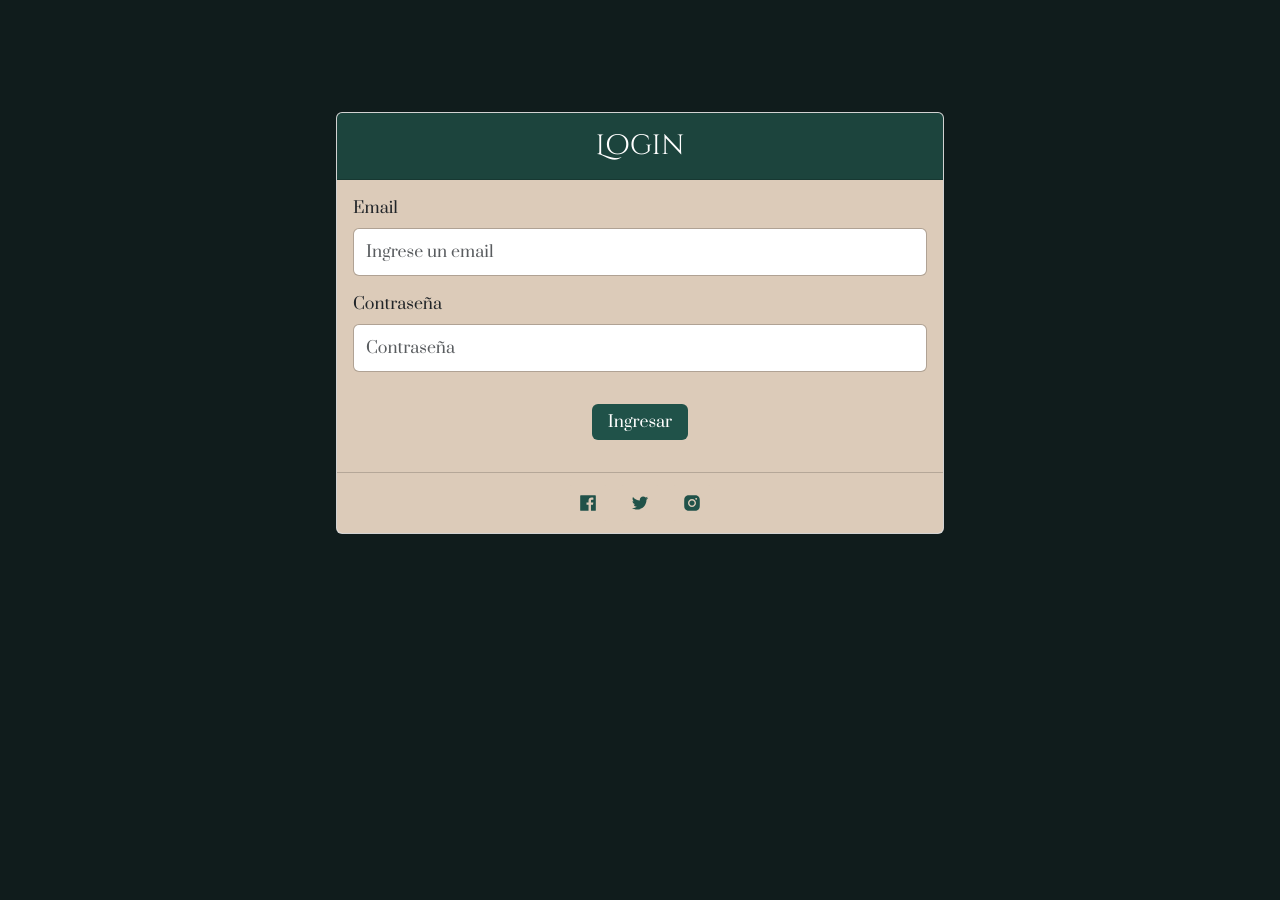
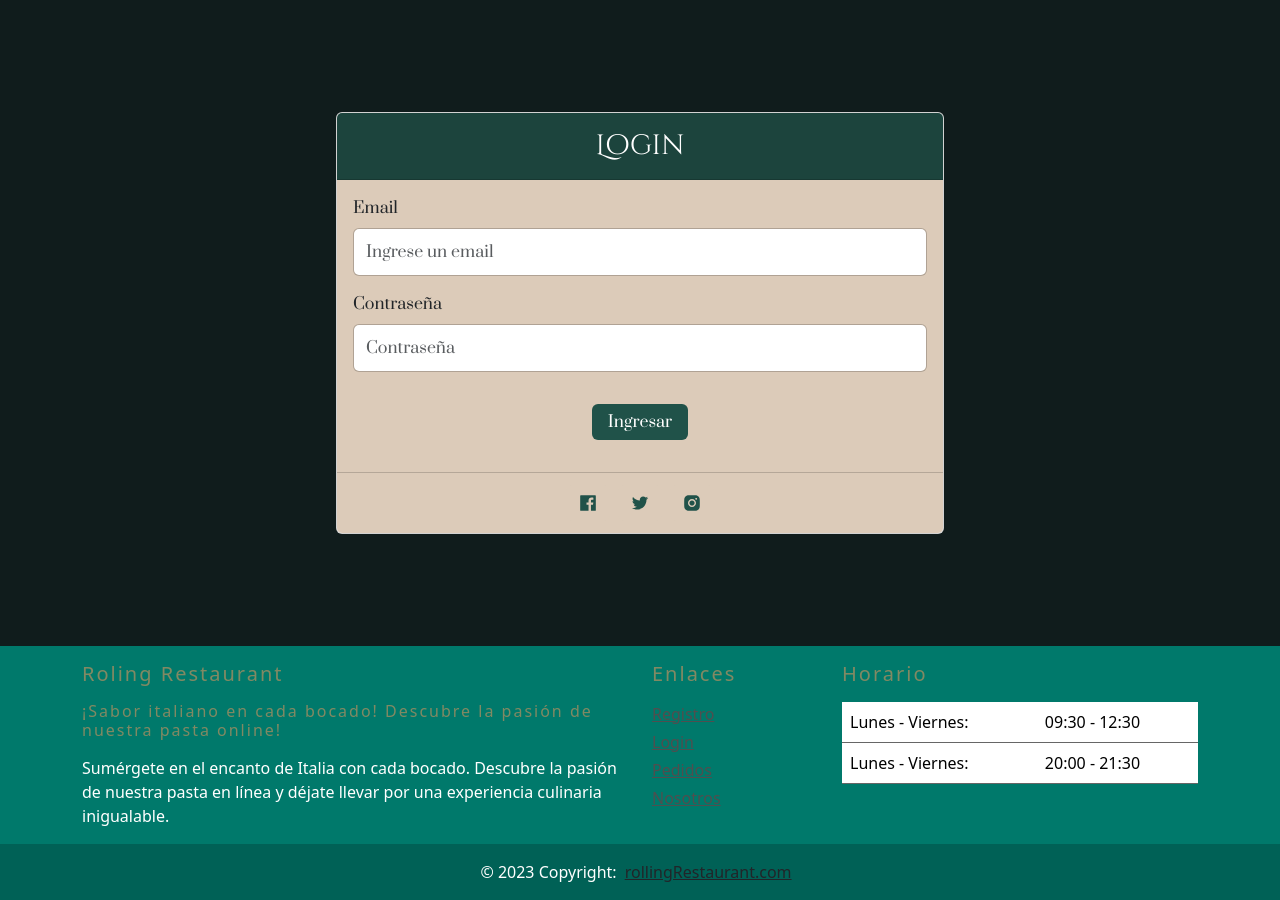
Before and after one commit to rafaortega191/rollingRestaurant-frontend, a React (Vite) app: page /login in a window 1280 px wide. Before the commit the page ends 800 px from the top, so only its background shows below. Built offline with nearby package versions, Linux system fonts and the light colour scheme; no server answers.

Commit message:
se agregaron footer

```diff
--- a/src/App.jsx
+++ b/src/App.jsx
@@ -1,22 +1,25 @@
-import { createBrowserRouter, RouterProvider,Route,Routes, BrowserRouter } from "react-router-dom";
+import {
+  createBrowserRouter,
+  RouterProvider,
+  Route,
+  Routes,
+  BrowserRouter,
+} from "react-router-dom";
 import "bootstrap/dist/css/bootstrap.min.css";
 import "./App.css";
-import Acercadenosotros from "./components/views/Acercadenosotros"
+import Acercadenosotros from "./components/views/Acercadenosotros";
 import Administrador from "./components/views/Administrador";
 import Login from "./components/autenticacion/Login.jsx";
 import Registro from "./components/autenticacion/Registro.jsx";
 import { useState } from "react";
-import ErrorPage from "./components/views/Error404"
+import ErrorPage from "./components/views/Error404";
 import RutasDelAdmin from "./components/routes/RutasDelAdmin";
 
-
 function App() {
-  const usuario = JSON.parse(sessionStorage.getItem('usuario')) || {};
+  const usuario = JSON.parse(sessionStorage.getItem("usuario")) || {};
   const [usuarioLogueado, setUsuarioLogueado] = useState(usuario);
 
-
   const router = createBrowserRouter([
-
     {
       path: "/administrador",
       element: <Administrador />,
@@ -25,11 +28,6 @@ function App() {
     {
       path: "/login",
       element: <Login setUsuarioLogueado={setUsuarioLogueado}></Login>,
-      errorElement: <ErrorPage />,
-    },
-    {
-      path: "/",
-      element: <Administrador />,
       errorElement: <ErrorPage />,
     },
     {
@@ -47,15 +45,11 @@ function App() {
       element: <Acercadenosotros />,
       errorElement: <ErrorPage />,
     },
-
-
   ]);
 
   return (
     <>
       <RouterProvider router={router} />
-
-
     </>
   );
 }
--- a/src/components/autenticacion/Login.jsx
+++ b/src/components/autenticacion/Login.jsx
@@ -9,6 +9,7 @@ import {
   AiOutlineTwitter,
   AiFillInstagram,
 } from "react-icons/ai";
+import Footer from "../common/Footer.jsx";
 
 const Login = ({ setUsuarioLogueado }) => {
   const {
@@ -47,6 +48,7 @@ const Login = ({ setUsuarioLogueado }) => {
   };
 
   return (
+    <>
     <Container className="mainSection d-block align-items-center justify-content-center p-3 my-5">
       <Card className="my-5">
         <Card.Header className="text-center titulo py-3" as="h3">
@@ -118,6 +120,8 @@ const Login = ({ setUsuarioLogueado }) => {
         </Card.Footer>
       </Card>
     </Container>
+    <Footer></Footer>
+    </>
   );
 };
 
--- a/src/components/autenticacion/Registro.css
+++ b/src/components/autenticacion/Registro.css
@@ -23,9 +23,7 @@
   background-color: #a08070;
 }
 
-body {
-  background-color: #101c1c;
-}
+
 
 .botonesIconos {
   color: #205249;
--- a/src/components/autenticacion/Registro.jsx
+++ b/src/components/autenticacion/Registro.jsx
@@ -9,6 +9,7 @@ import {
   AiOutlineTwitter,
   AiFillInstagram,
 } from "react-icons/ai";
+import Footer from "../common/Footer";
 
 
 const Registro = ({ setUsuarioLogueado }) => {
@@ -48,6 +49,7 @@ const Registro = ({ setUsuarioLogueado }) => {
   };
 
   return (
+    <>
     <Container className="mainSection d-block align-items-center justify-content-center p-3 my-5">
       <Card className="my-5">
         <Card.Header className="text-center titulo py-3" as="h3">
@@ -124,63 +126,8 @@ const Registro = ({ setUsuarioLogueado }) => {
         </Card.Footer>
       </Card>
     </Container>
-  );
-
-  return (
-    <div className="mt-5 mainSection d-block align-items-center justify-content-center p-3 my-5">
-      <h3 className="text-center titulo">Registro</h3>
-      <div className="row justify-content-center">
-        <div className="col-12 col-sm-8 col-md-6 col-xl-4 texto_general">
-          <Form onSubmit={handleSubmit(onSubmit)}>
-            <Form.Group className="mb-2">
-              <Form.Control
-                type="text"
-                placeholder="Ingrese un nombre de usuario"
-                {...register("nombre", {
-                  required: "El nombre  es un dato obligatorio",
-                })}
-              />
-            </Form.Group>
-            <Form.Group className="mb-2">
-              <Form.Control
-                placeholder="Ingrese un email"
-                {...register("email", {
-                  required: "El email es un dato obligatorio",
-                  pattern: {
-                    value:
-                      /^[a-z0-9!#$%&'*+/=?^_`{|}~-]+(?:\.[a-z0-9!#$%&'*+/=?^_`{|}~-]+)*@(?:[a-z0-9](?:[a-z0-9-]*[a-z0-9])?\.)+[a-z0-9](?:[a-z0-9-]*[a-z0-9])?$/,
-                    message:
-                      "El email debe cumplir con el formato mail@dominio.com",
-                  },
-                })}
-              />
-            </Form.Group>
-            <Form.Group className="mb-2">
-              <Form.Control
-                type="password"
-                placeholder="Ingrese un password"
-                {...register("password", {
-                  required: "El password es un dato obligatorio",
-                  pattern: {
-                    value: /^(?=\w*\d)(?=\w*[A-Z])(?=\w*[a-z])\S{8,16}$/,
-                    message:
-                      "El password debe tener entre 8 y 16 caracteres, al menos un dígito, al menos una minúscula y al menos una mayúscula.",
-                  },
-                })}
-              />
-            </Form.Group>
-            <div className="row">
-              <Button
-                className="btn btn-dark btn-lg btn-block mb-2"
-                type="submit"
-              >
-                Registrar
-              </Button>
-            </div>
-          </Form>
-        </div>
-      </div>
-    </div>
+    <Footer></Footer>
+    </>
   );
 };
 
--- a/src/components/common/Footer.css
+++ b/src/components/common/Footer.css
@@ -0,0 +1,9 @@
+.page-footer{
+    color:white;
+    margin-top: 2vh;
+}
+
+.footer-banner{
+    color:white;
+    background-color: #00796b;
+}
--- a/src/components/common/Footer.jsx
+++ b/src/components/common/Footer.jsx
@@ -1,63 +1,80 @@
 import React from "react";
-import { Navbar, Container, Nav, Button, Image } from "react-bootstrap";
-import { Link, NavLink, useNavigate } from "react-router-dom";
-import logo from "../../assets/trace.svg";
+import { Container, Row, Col, Table } from "react-bootstrap";
+import { Link } from "react-router-dom";
+import "./Footer.css";
 
-const Footer = () => (
-  <footer className="page-footer font-small blue pt-4">
-    <div className="container-fluid text-center text-md-left">
-      <div className="row">
-        <div className="col-md-6 mt-md-0 mt-3">
-          {" "}
-          <Link to="/home">
-            <Image
-              src={logo}
-              alt="Logo"
-              style={{ width: "50%", height: "50%", objectFit: "relative" }}
-              className="mb-3"
-            />
-          </Link>
-          <h5 className="text-uppercase">Roling Restaurant</h5>
-          <p>
-            ¡Sabor italiano en cada bocado! Descubre la pasión de nuestra pasta
-            online.
-          </p>
-        </div>
+const Footer = () => {
+  return (
+    <div className="mt-5 footer-banner">
+      <Container>
+        <Row>
+          <Col lg={6} md={12} mb={4}>
+            <h5 className="my-3" style={{ letterSpacing: "2px", color: "#818963" }}>
+              Roling Restaurant
+            </h5>
 
-        <hr className="clearfix w-100 d-md-none pb-3" />
+            <h6 className="mb-3" style={{ letterSpacing: "2px", color: "#818963" }}>
+              ¡Sabor italiano en cada bocado! Descubre la pasión de nuestra pasta online!
+            </h6>
+            <p>
+              Sumérgete en el encanto de Italia con cada bocado. Descubre la pasión de nuestra pasta en línea y déjate llevar por una experiencia culinaria inigualable.
+            </p>
+          </Col>
+          <Col lg={2} md={6} mb={4}>
+            <h5 className="my-3" style={{ letterSpacing: "2px", color: "#818963" }}>
+              Enlaces
+            </h5>
+            <ul className="list-unstyled mb-0">
+              <li className="mb-1">
+                <Link to="/registro" style={{ color: "#4f4f4f" }}>
+                  Registro
+                </Link>
+              </li>
+              <li className="mb-1">
+                <Link to="/login" style={{ color: "#4f4f4f" }}>
+                  Login
+                </Link>
+              </li>
+              <li className="mb-1">
+                <Link to="/login" style={{ color: "#4f4f4f" }}>
+                  Pedidos
+                </Link>
+              </li>
+              <li>
+                <Link to="/acercadenosotros" style={{ color: "#4f4f4f" }}>
+                  Nosotros
+                </Link>
+              </li>
+            </ul>
+          </Col>
+          <Col lg={4} md={6} mb={4}>
+            <h5 className="my-3" style={{ letterSpacing: "2px", color: "#818963" }}>
+              Horario
+            </h5>
+            <Table style={{ color: "#4f4f4f", borderColor: "#666" }}>
+              <tbody>
+                <tr>
+                  <td>Lunes - Viernes:</td>
+                  <td>09:30 - 12:30</td>
+                </tr>
+                <tr>
+                  <td>Lunes - Viernes:</td>
+                  <td>20:00 - 21:30</td>
+                </tr>
+              </tbody>
+            </Table>
+          </Col>
+        </Row>
+      </Container>
 
-        <div className="col-md-3 mb-md-0 mb-3">
-          <h5 className="text-uppercase">Links</h5>
-          <ul className="list-unstyled">
-            <li>
-              <a href="#!">Link 1</a>
-            </li>
-            <li>
-              <a href="#!">Link 2</a>
-            </li>
-            <li>
-              <a href="#!">Link 3</a>
-            </li>
-            <li>
-              <a href="#!">Link 4</a>
-            </li>
-          </ul>
-        </div>
-
-        <div className="col-md-3 mb-md-0 mb-3">
-          <h5 className="text-uppercase">Horarios de Atención</h5>
-          <ul className="list-unstyled">
-            <li>Lunes a Viernes: 09:30 - 12:30</li>
-            <li>Lunes a Viernes: 20:00 - 21:30</li>
-          </ul>
-        </div>
+      <div className="text-center p-3" style={{ backgroundColor: "rgba(0, 0, 0, 0.2)" }}>
+        © 2023 Copyright:
+        <Link className="text-dark mx-2" to="#">
+          rollingRestaurant.com
+        </Link>
       </div>
     </div>
-
-    <div className="footer-copyright text-center py-3">
-      © 2020 Copyright:
-    </div>
-  </footer>
-);
+  );
+};
 
 export default Footer;
--- a/src/components/views/Administrador.jsx
+++ b/src/components/views/Administrador.jsx
@@ -4,6 +4,7 @@ import { consultaListaProductos } from "../helpers/queries";
 import { Link } from "react-router-dom";
 import CargarProducto from "./producto/CargarProducto";
 import CustomNav from "../common/CustomNav.jsx";
+import Footer from "../common/Footer.jsx";
 
 const Administrador = () => {
   const [productos, setProductos] = useState([]);
@@ -15,6 +16,7 @@ const Administrador = () => {
   }, []);
 
   return (
+    <>
       <section className="container mainSection bg-light rounded-2">
         <CustomNav usuarioLogueado="" setUsuarioLogueado=""></CustomNav>
         <div className="d-flex justify-content-between align-items-center mt-5">
@@ -48,6 +50,8 @@ const Administrador = () => {
           </tbody>
         </Table>
       </section>
+      <Footer></Footer>
+    </>
   );
 };
 
```
Lines whose indentation alone changed are shown as unchanged.
